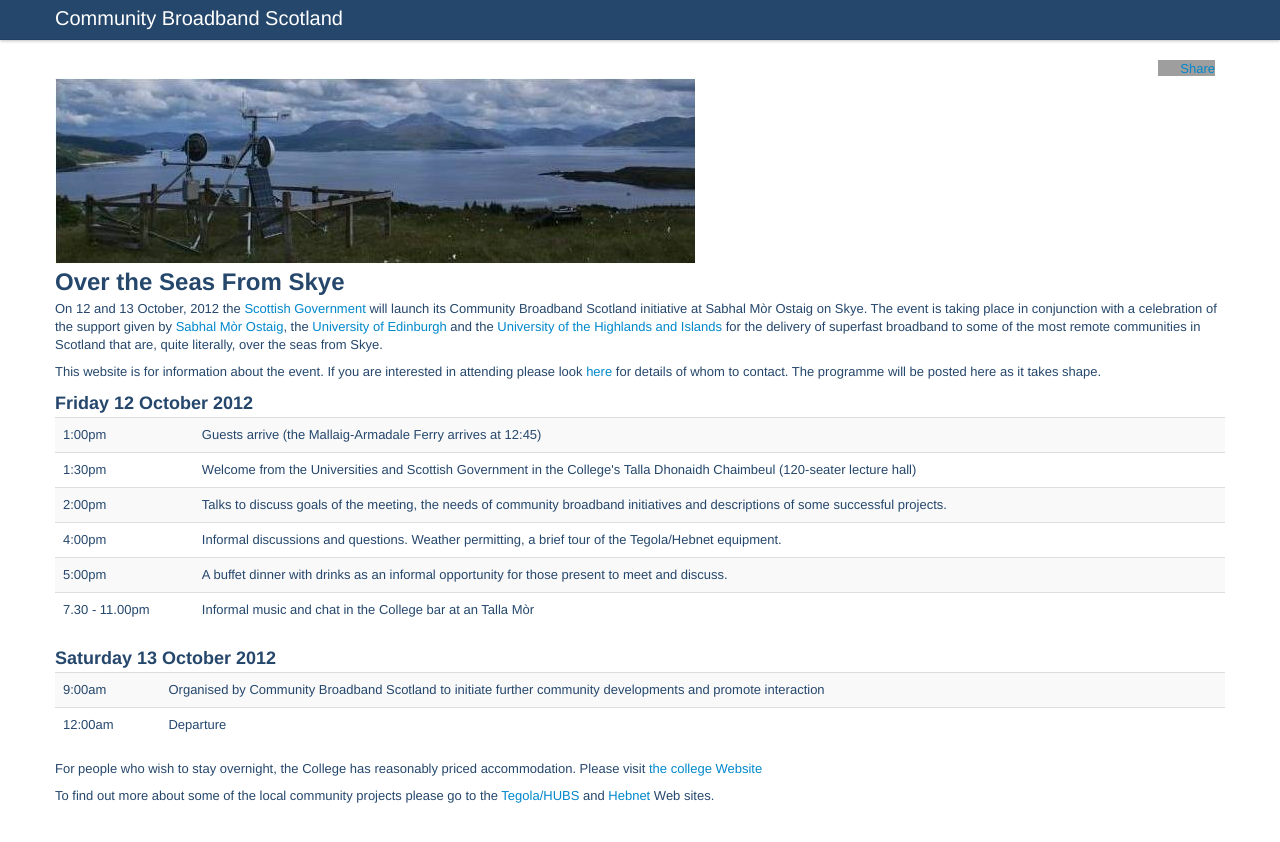
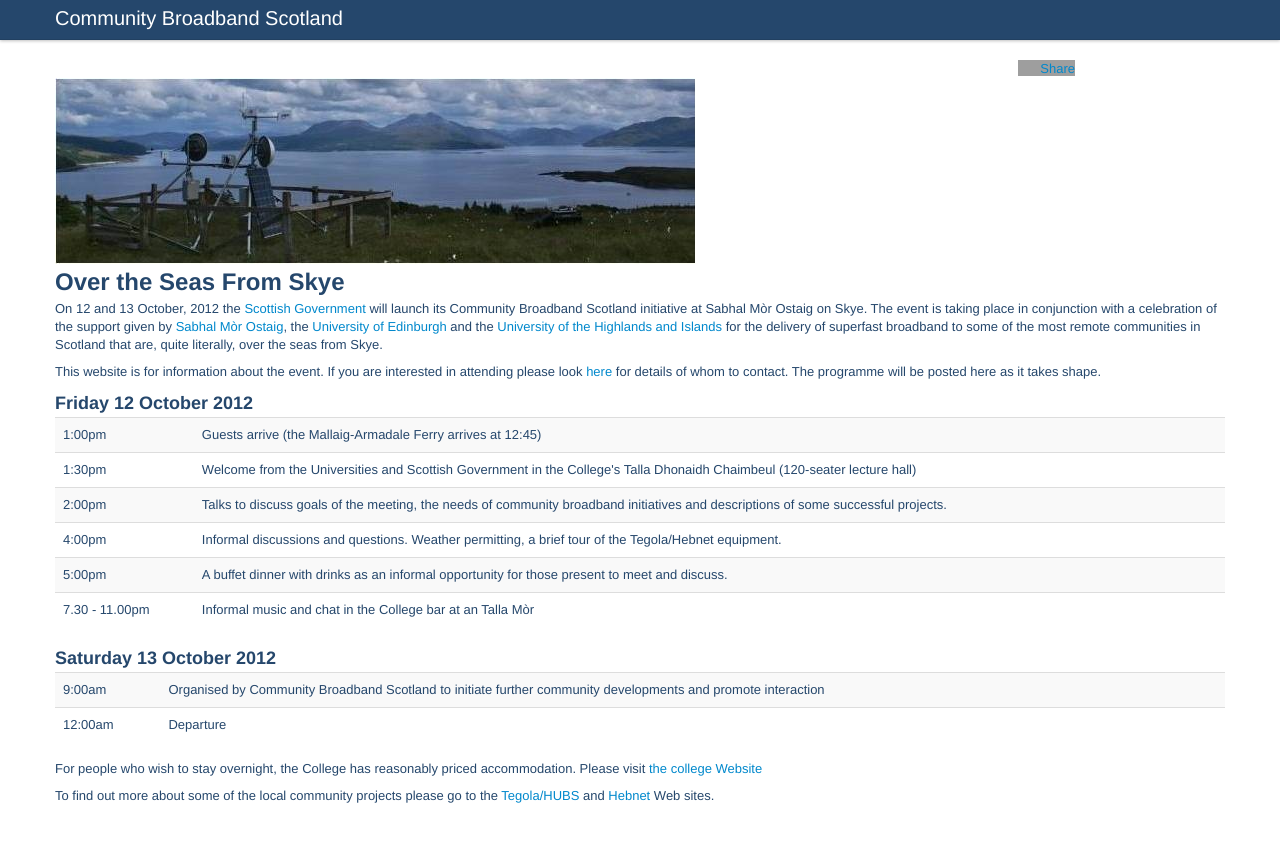
Before and after one commit to tegola-hubs/tegola-hubs.github.com, a Jekyll site: the page CBBS/index.html, which Jekyll copies as it is, in a window 1280 px wide. Shown: the top 842 px of the page. Built offline with Jekyll 4.4.1, drawn with Linux system fonts in a browser that asks for light colours; grey boxes are pictures that could not be loaded.

Commit message:
fix share thing location in gallows css

```diff
--- a/css/gallows.css
+++ b/css/gallows.css
@@ -3991,7 +3991,7 @@ a.thumbnail:hover {
 #shareNice {
     padding-top: 10px !IMPORTANT;
     padding-left: 10px !IMPORTANT;
-    padding-right: 10px !IMPORTANT;
+    padding-right: 150px !IMPORTANT;
     float: right;
 }
 #shareNice a:hover {
```
